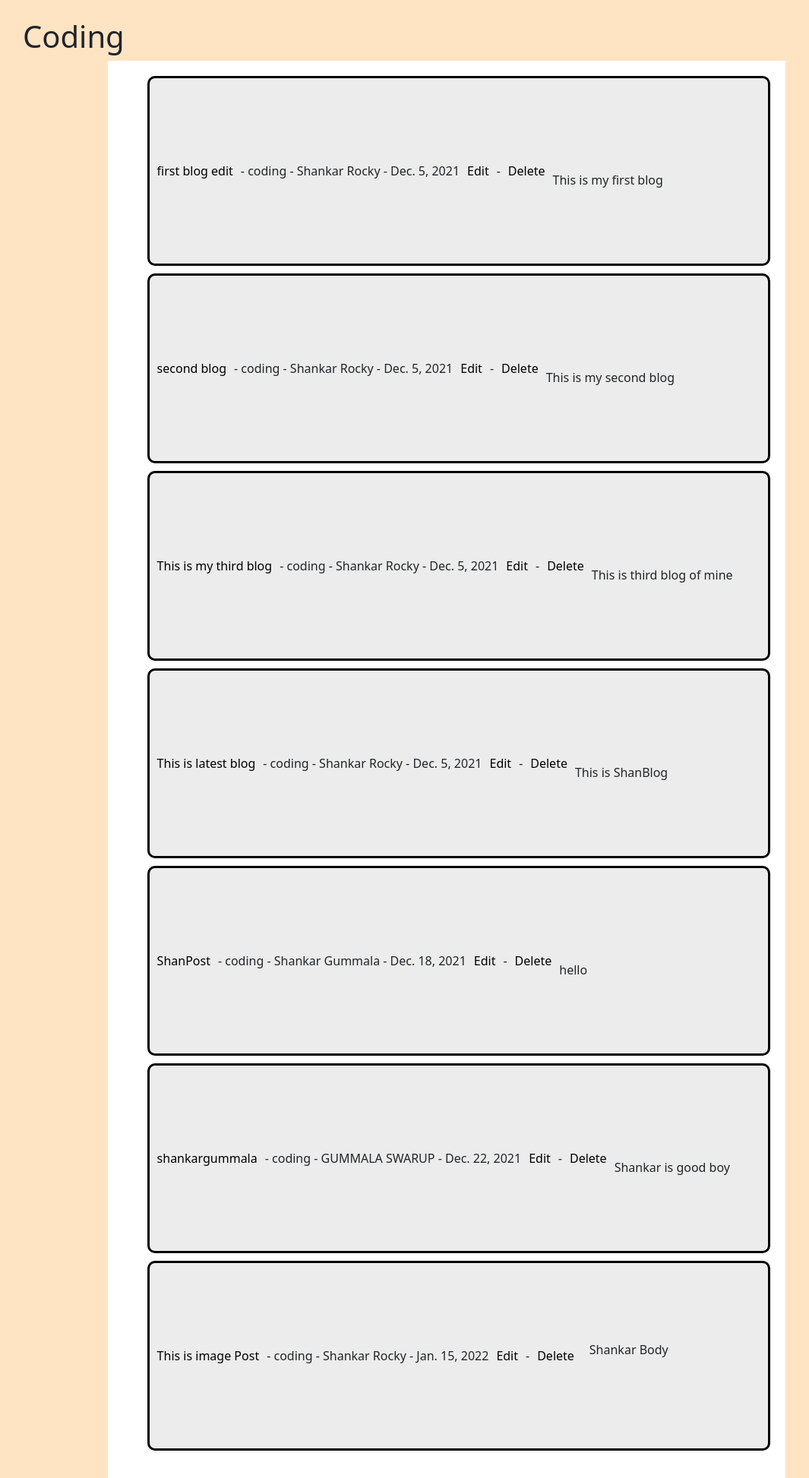
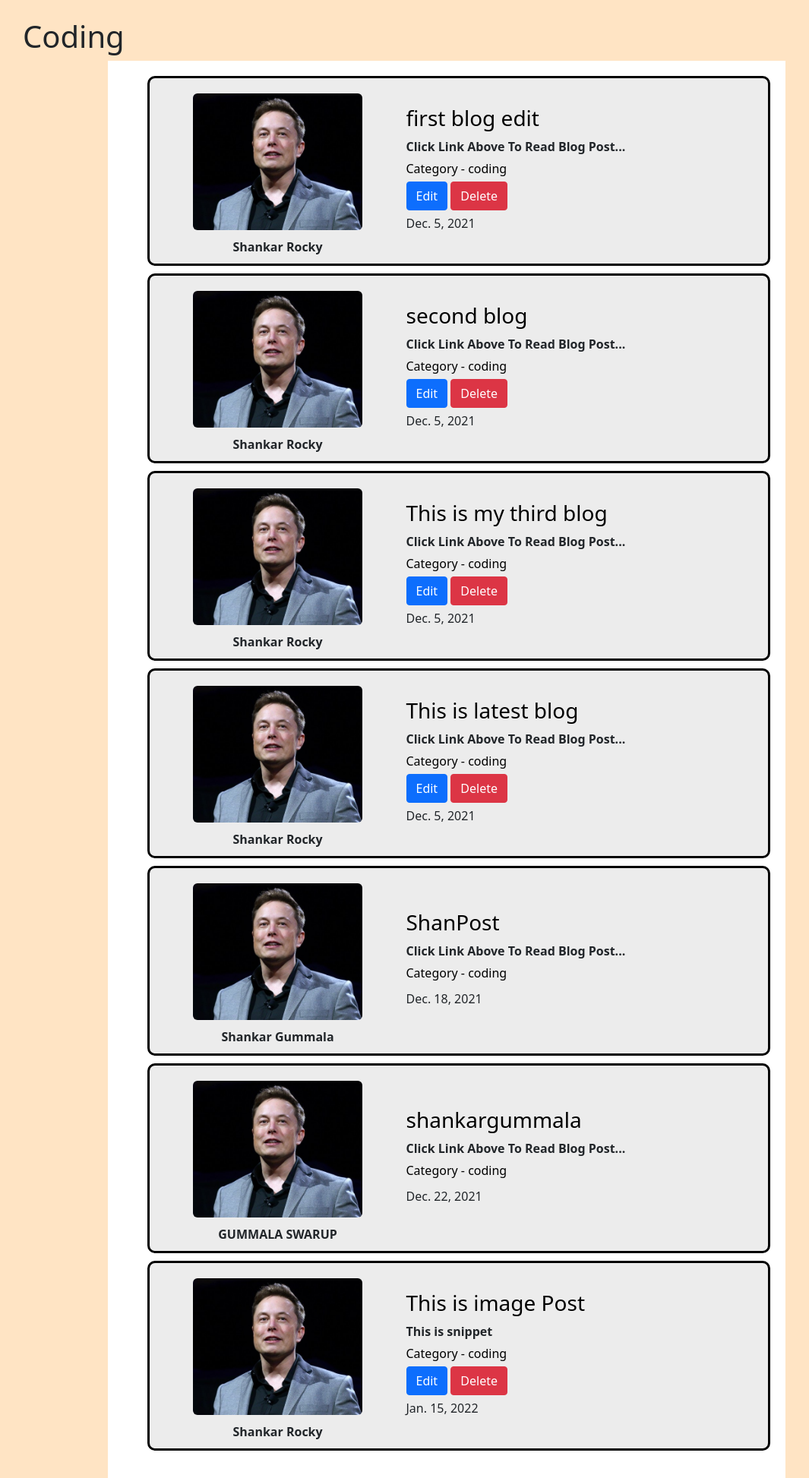
Before and after one commit to ShankarSwarup/ShanBlog, a Django app: page /category/coding/ in a window 1280 px wide. Shown: the part 56-2002 px from the top of the page at 76% size, without its empty margins (52-1117 px from the left). Run offline with Django 3.2, Linux system fonts and the light colour scheme; a user stored in the database is signed in; data comes from the database, SQL or seed files in the repository; some libraries are stand-ins or nearby versions.

Commit message:
added css to categoreis

```diff
--- a/myblog/templates/articles_details.html
+++ b/myblog/templates/articles_details.html
@@ -5,6 +5,7 @@
 
 {% load static %}
 <link rel="stylesheet" href="{% static 'articles_details_styles.css'%}">
+<div class="common">
 <h1>{{ post.title }}</h1>
 <small>By:
     {{post.author.first_name}}
@@ -90,6 +91,6 @@
      </div>
    </div>
  </div>
-
+</div>
 
 {% endblock %}
--- a/myblog/templates/categories.html
+++ b/myblog/templates/categories.html
@@ -3,17 +3,75 @@
 {% load static %}
 <link rel="stylesheet" href="{% static 'home_styles.css'%}">
 {% if category_posts %}
+
 <div class="posts">
   <div class="posts-head">
-    <h1>{{ cats }}</h1>
+    <h1>{{cats}}</h1>
   </div>
   <div class="post-container">
     <ul class="post-list">
-  {% for post in category_posts %}
-  <li class="post"><a href="{% url 'article-detail' post.pk %}" >{{post.title}}</a> - {{post.category}} - {{post.author.first_name}} {{post.author.last_name}} - {{post.post_date}} {% if user.is_authenticated %} <a href="{% url 'update_post' post.pk %}">Edit</a> - <a href="{% url 'delete_post' post.pk %}">Delete</a> {% endif %}<br/> {{post.body | slice:":200" | safe}} </li>
-  {% endfor %}
-  </ul>
+      {% for post in category_posts %}
+        <li class="post">
+          <div class="imgBx">
+            <div class="imgBox">
+              {% if post.header_image %}
+              <img src="{{post.author.profile.profile_pic.url}}"><br/><br/>
+              {% else %}
+              <img src="{% static 'myblog/images/elon.jpg' %}" alt="profile_pic">
+              {% endif %}
+            </div>
+
+            <h7>
+              {{post.author.first_name}}
+              {{post.author.last_name}}
+              <!-- {{post.post_date}}   -->
+            </h7>
+
+
+          </div>
+          <div class="post-flex">
+            <div class="post-title">
+              <a href="{% url 'article-detail' post.pk %}">
+                <h3> {{post.title}} </h3>
+              </a>
+            </div>
+            <div class="post-snippet">
+              {{ post.snippet }}
+            </div>
+            <div class="tag-det-con">
+              <a href="{% url 'category' post.category|slugify %}" id="cat">
+                  Category - {{post.category}}
+              </a>
+            </div>
+
+
+            {% if user.is_authenticated %}
+              <div class="edit-delete">
+                {% if user.id == post.author.id %}
+                <a href="{% url 'update_post' post.pk %}">
+                  <button type="button" class="btn btn-primary">
+                    Edit
+                  </button>
+                </a>
+                 <a href="{% url 'delete_post' post.pk %}">
+                  <button type="button" class="btn btn-danger">
+                    Delete
+                  </button>
+                </a>
+                {% endif %}
+              </div>
+            {% endif %}
+
+            <div class="date">
+              {{post.post_date}}
+            </div>
+          </div>
+        </li>
+      {% endfor %}
+    </ul>
+  </div>
 </div>
+
 
 
 {% else %}
```
Also changed, not shown: myblog/static/articles_details_styles.css (+7 -1 lines).
